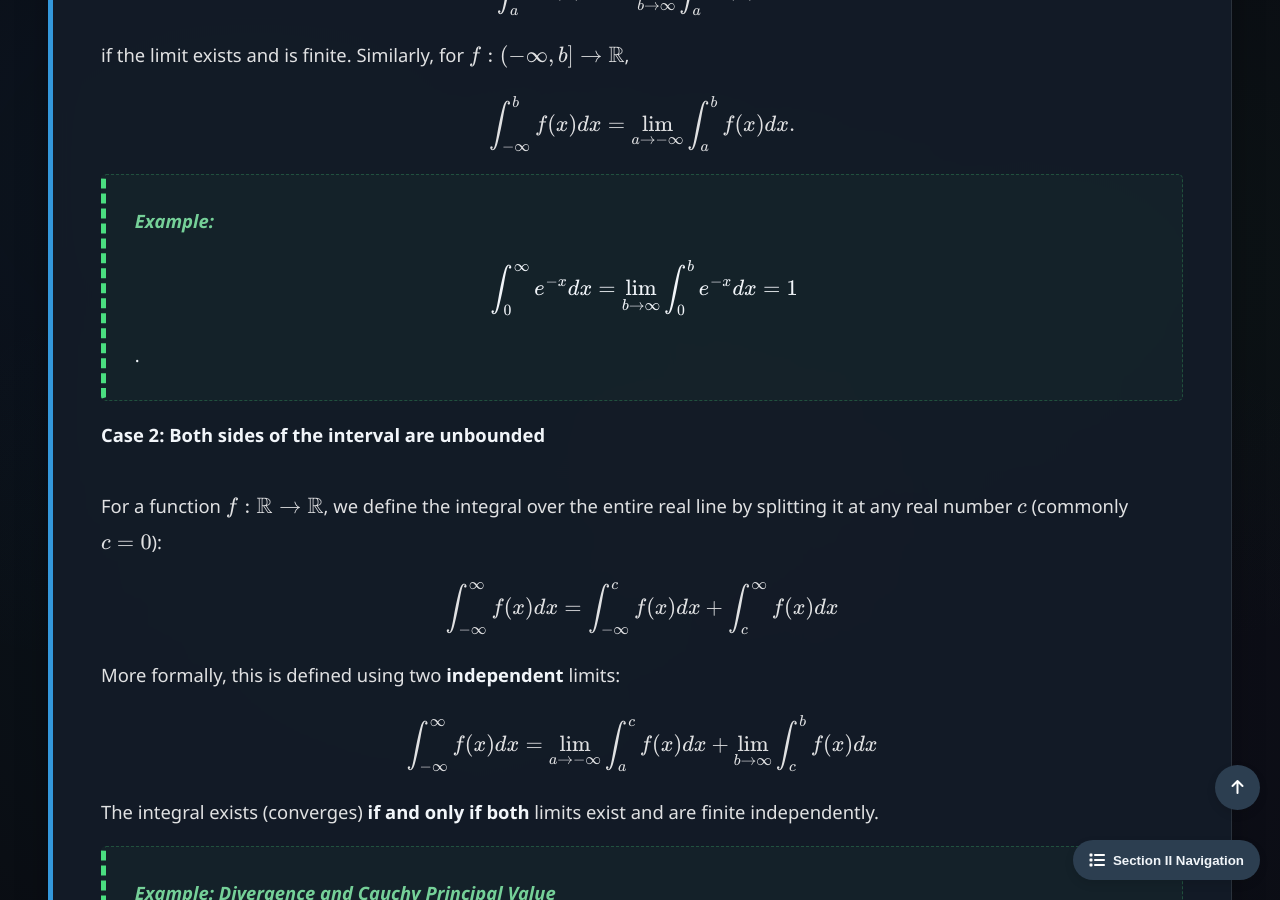
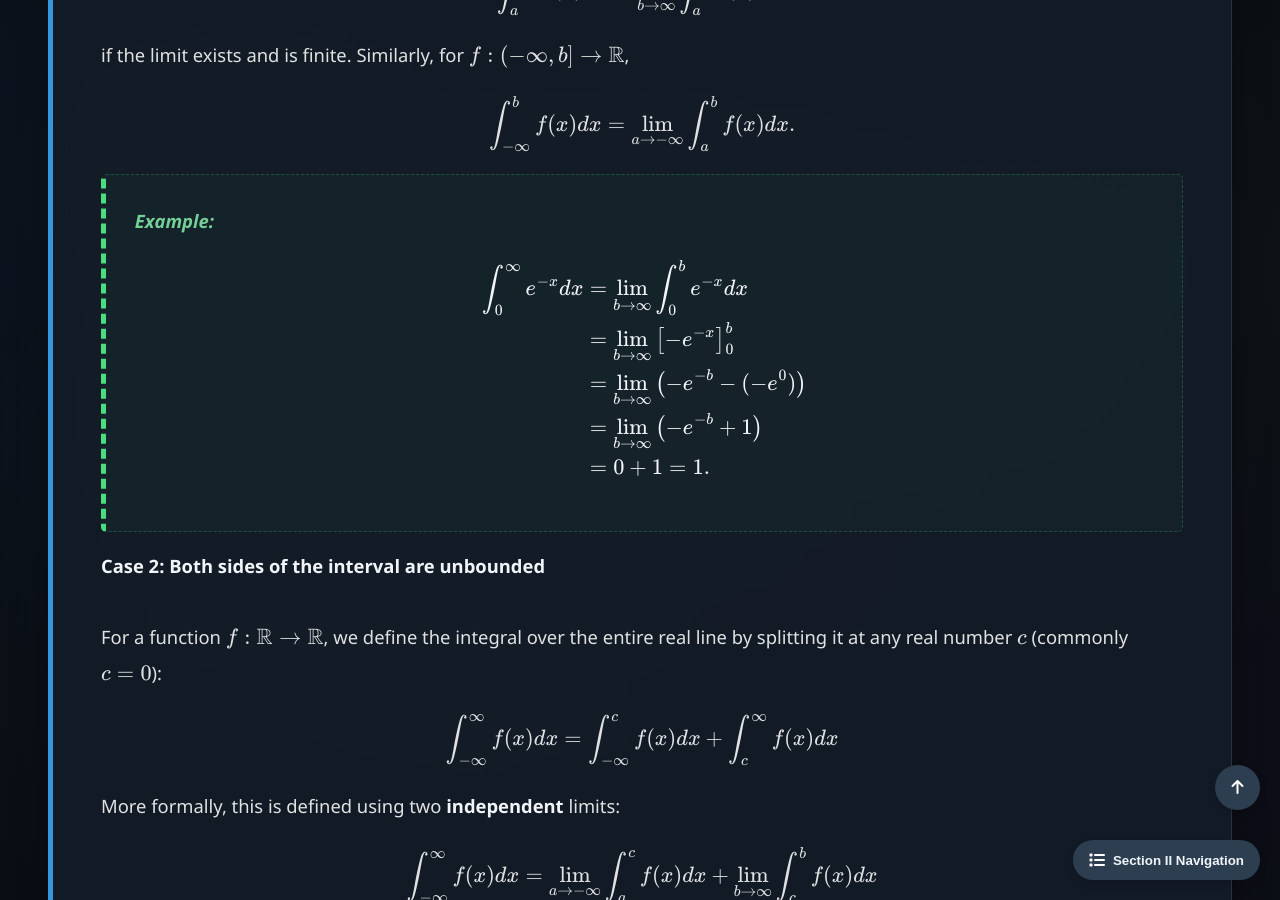
Before and after one commit to Yusukey01/yusukey01.github.io, a Jekyll site: the page built from Mathematics/Calculus/riemann.html, in a window 1280 px wide and 900 px high, scrolled down 4315 px. Built offline with Jekyll 4.4.1, drawn with Linux system fonts in a browser that asks for light colours.

Commit message:
revised explanations

```diff
--- a/Mathematics/Calculus/riemann.html
+++ b/Mathematics/Calculus/riemann.html
@@ -175,8 +175,14 @@ uses_python: false
                 <div class="proof">
                     <span class="proof-title">Example:</span>
                     \[
-                    \int_0^{\infty} e^{-x} dx = \lim_{b \to \infty} \int_0^b e^{-x} dx = 1
-                    \].
+                    \begin{align*}
+                    \int_0^{\infty} e^{-x} dx &= \lim_{b \to \infty} \int_0^b e^{-x} dx \\
+                    &= \lim_{b \to \infty} \left[-e^{-x}\right]_0^b \\
+                    &= \lim_{b \to \infty} \left(-e^{-b} - (-e^{0})\right) \\
+                    &= \lim_{b \to \infty} \left(-e^{-b} + 1\right) \\
+                    &= 0 + 1 = 1.
+                    \end{align*}
+                    \]
                 </div>
 
                 <p>
```
